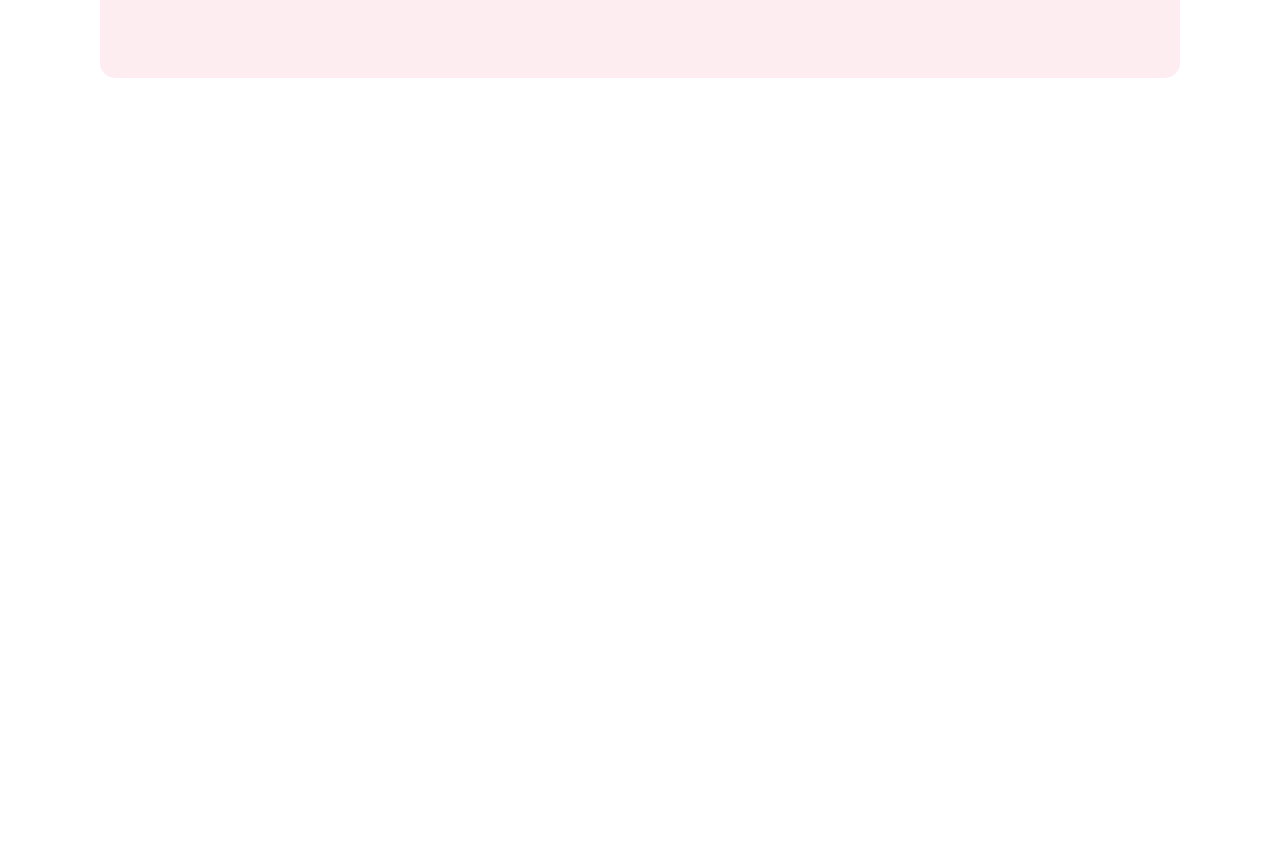
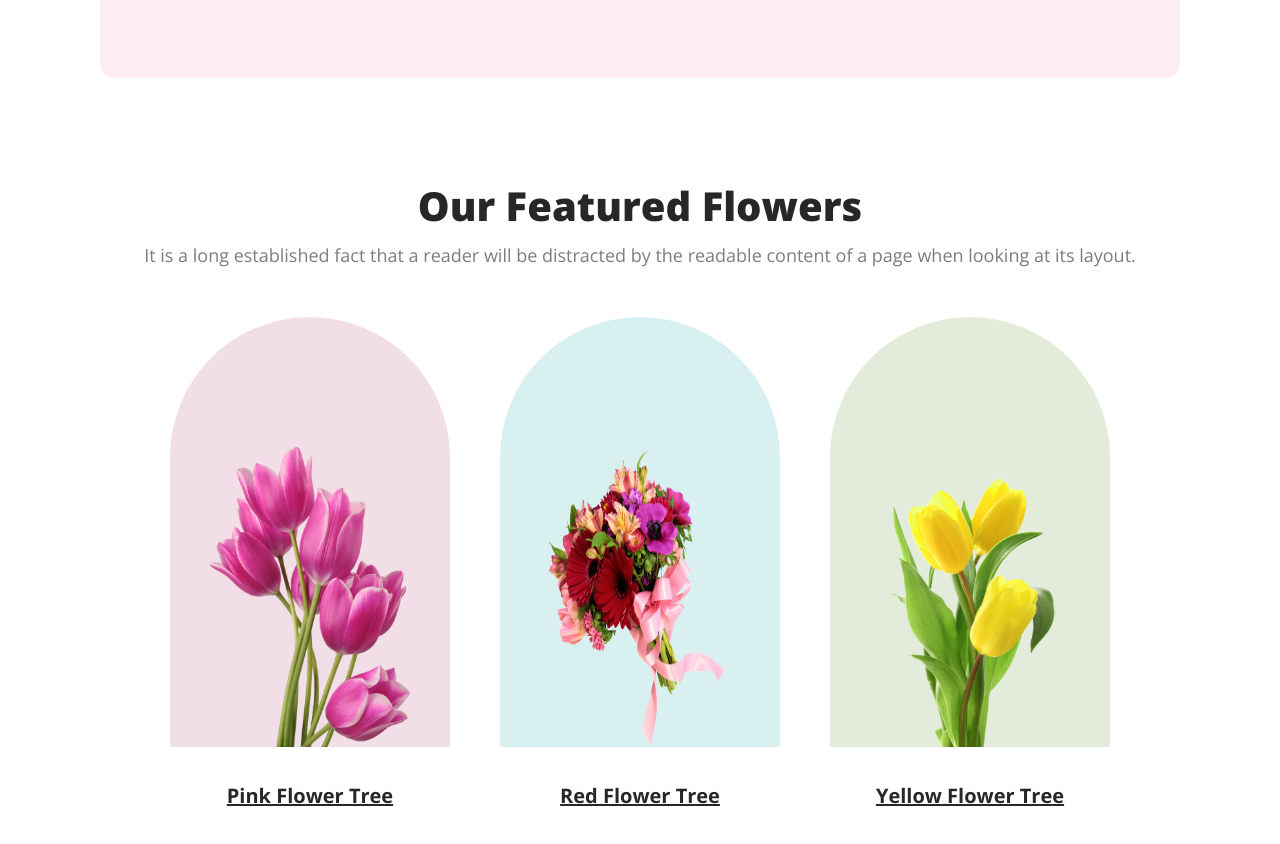
Before and after one commit to Sharif42200/flower_shop-1st_assignment-, a plain HTML site: page index.html in a window 1280 px wide. Shown: the part 1286-2130 px from the top of the page. Before the commit the page ends 1414 px from the top, so only its background shows below. Drawn offline with nearby package versions, Linux system fonts and the light colour scheme.

Commit message:
feature section add

```diff
--- a/index.html
+++ b/index.html
@@ -51,6 +51,34 @@
                 </div>
             </div>
         </section>
+
+        <!-- Our Featured Flowers section -->
+
+        <section class="feature">
+            <div class="feature-details">
+                <h4 class="feature-title">Our Featured Flowers</h4>
+                <p class="feature-description">
+                    It is a long established fact that a reader will be distracted by the readable content of a page when looking at its layout.
+                </p>
+            </div>
+            <div class="feature-items">
+                <div class="items-1">
+                    <img class="items-img-1" src="images/pngwing 6.png" alt="">
+                    <br>
+                    <a class="items-name" href="">Pink Flower Tree</a>
+                </div>
+
+                <div class="items-2">
+                    <img class="items-img-2" src="images/pngwing 5.png" alt=""> <br>
+                    <a class="items-name" href="">Red Flower Tree</a>
+                </div>
+
+                <div class="items-3">
+                    <img class="items-img-3" src="images/pngwing 7.png" alt=""> <br>
+                    <a class="items-name" href="">Yellow Flower Tree</a>
+                </div>
+            </div>
+        </section>
     </main>
     <footer>
 
--- a/styles/styles.css
+++ b/styles/styles.css
@@ -87,3 +87,66 @@ body{
     font-size: 20px;
     color: #474747;
 }
+
+/* Our Featured Flowers section */
+.feature{
+    margin: 100px 100px 50px 100px;
+}
+.feature-title{
+    color: #272727;
+    text-align: center;
+    font-size: 40px;
+    font-weight: 800;
+    margin-bottom: 10px;
+}
+.feature-description{
+    color: rgba(39, 39, 39, 0.60);
+    text-align: center;
+    font-size: 18px;
+    font-weight: 400;
+    margin-bottom: 50px;
+}
+.feature-items{
+    display: flex;
+    align-items: center;
+    justify-content: center;
+    gap: 50px;
+}
+/* .items-img-1{
+    padding: 170px 40px 0px;
+    border-radius: 300px 300px 0px 0px;
+    background: rgba(167, 33, 98, 0.15);
+} */
+.items-1, .items-2, .items-3{
+    text-align: center;
+}
+.items-img-1{
+    margin-bottom: 30px;
+    width: 200px;
+    height: 300px;
+    padding: 130px 40px 0px;
+    border-radius: 300px 300px 0px 0px;
+    background: rgba(167, 33, 98, 0.15);
+}
+.items-img-2{
+    margin-bottom: 30px;
+    width: 200px;
+    height: 300px;
+    padding: 130px 40px 0px;
+    border-radius: 300px 300px 0px 0px;
+    background: rgba(5, 151, 160, 0.15);
+}
+.items-img-3{
+    margin-bottom: 30px;
+    width: 200px;
+    height: 300px;
+    padding: 130px 40px 0px;
+    border-radius: 300px 300px 0px 0px;
+    background: rgba(71, 125, 17, 0.15);
+}
+.items-name{
+    color: #272727;
+    text-align: center;
+    font-size: 20px;
+    font-weight: 700;
+}
```
